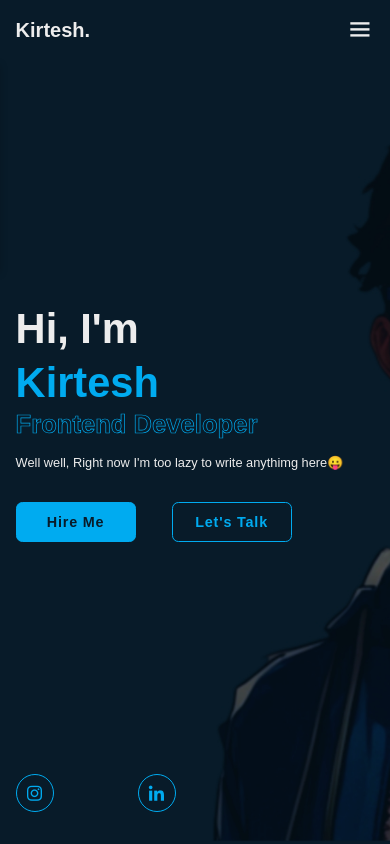
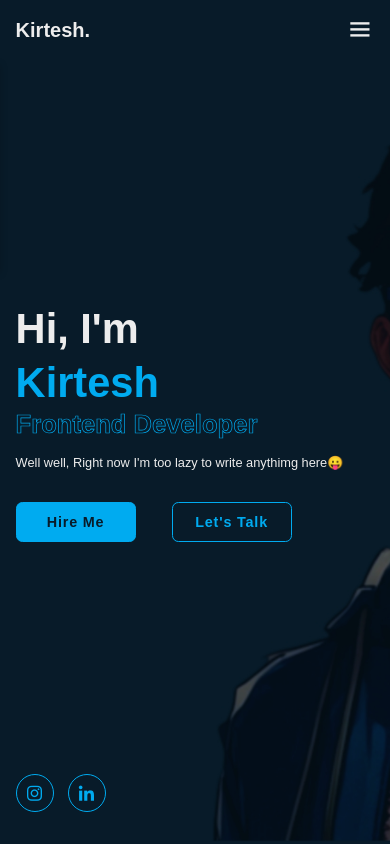
Before and after one commit to Kirtesh-Paliwal/My-Portfolio, a plain HTML site: page index.html in a window 390 px wide. Shown: the top 844 px of the page. Drawn offline with nearby package versions, Linux system fonts and the light colour scheme; a web font is replaced by a local one.

Commit message:
width fixed

```diff
--- a/style.css
+++ b/style.css
@@ -640,7 +640,7 @@ span{
     }
 
     .home-sci{
-        width: 160px;
+        width: 90px;
     }
 
     .home-sci a{
```
